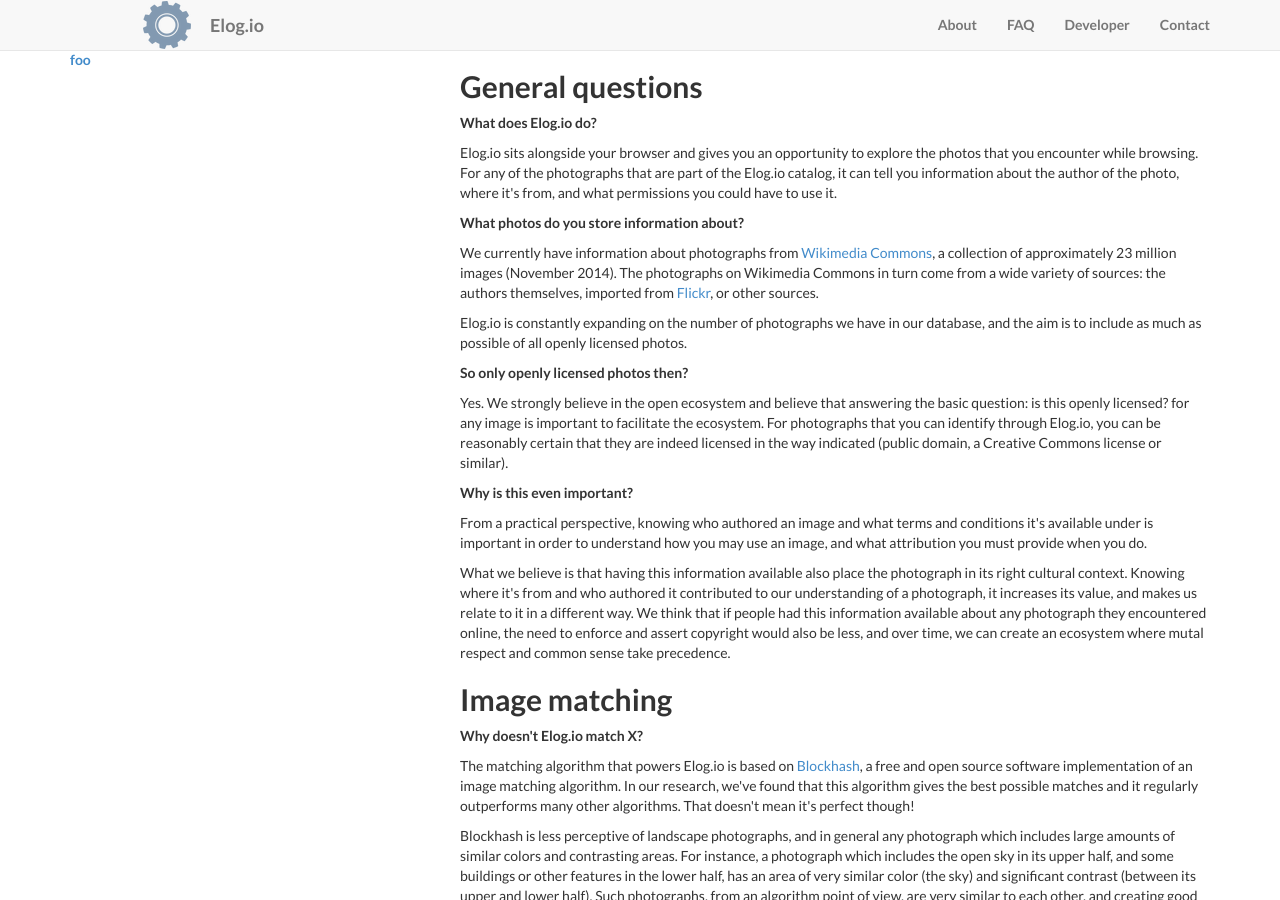
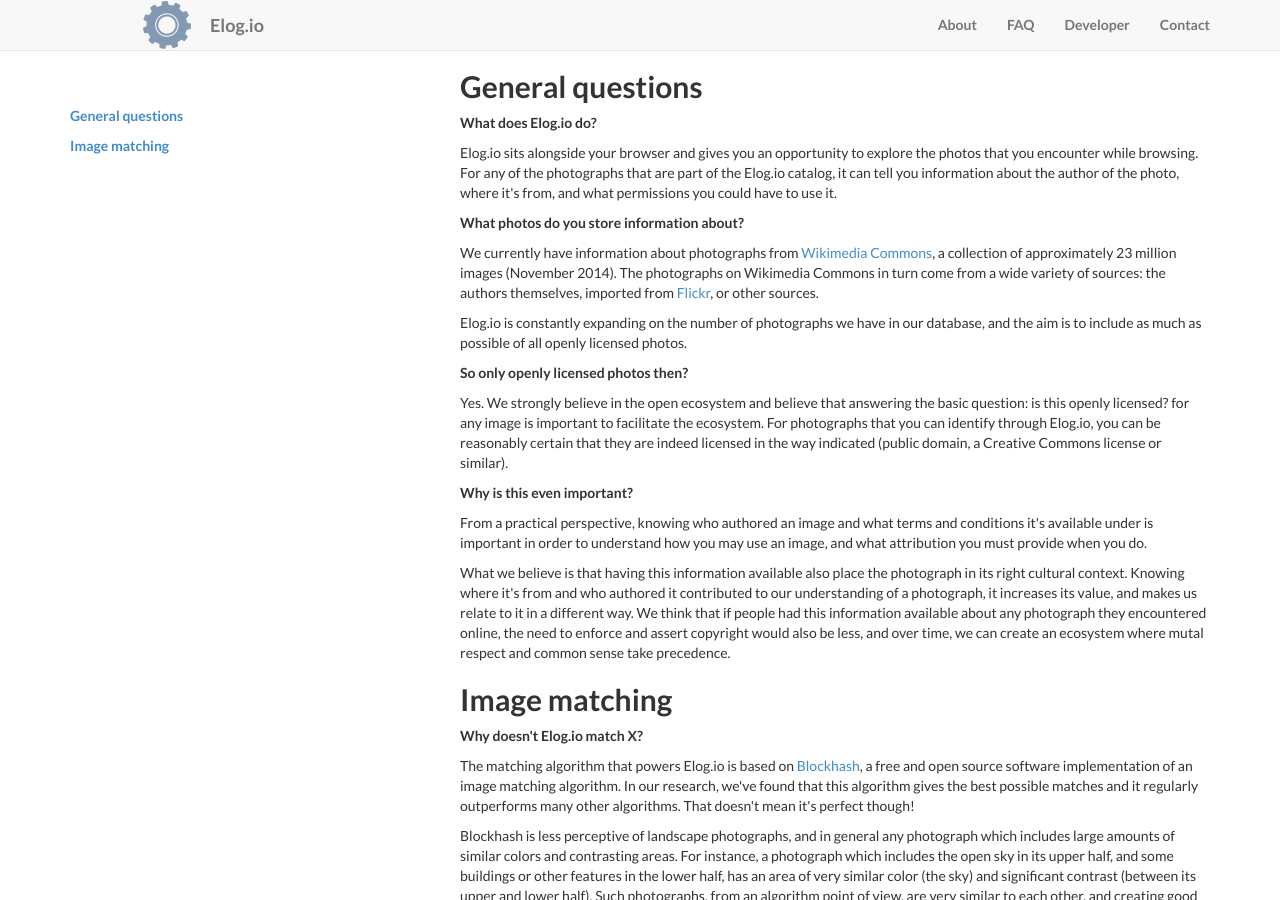
Before and after one commit to commonsmachinery/elogio, a Jekyll site: the page built from faq.html, in a window 1280 px wide and 900 px high. Built offline with Jekyll 4.4.1, drawn with Linux system fonts in a browser that asks for light colours; nearby versions of some CDN libraries; library files that are not in the unit come from our copies.

Commit message:
Updated style

```diff
--- a/_layouts/faq.html
+++ b/_layouts/faq.html
@@ -6,8 +6,11 @@
 		{% include navigation.html %}
         <div class="container" style="padding-top: 50px">
           <div class="row">
-            <div class="col-md-4">
-                <a href="fff">foo</a>
+            <div class="col-md-2" style="padding-top: 4em">
+                <p><a href="#general">General questions</a></p>
+                <p><a href="#matching">Image matching</a></p>
+            </div>
+            <div class="col-md-2">
             </div>
             <div class="col-md-8">
                 {{ page.content }}
```
